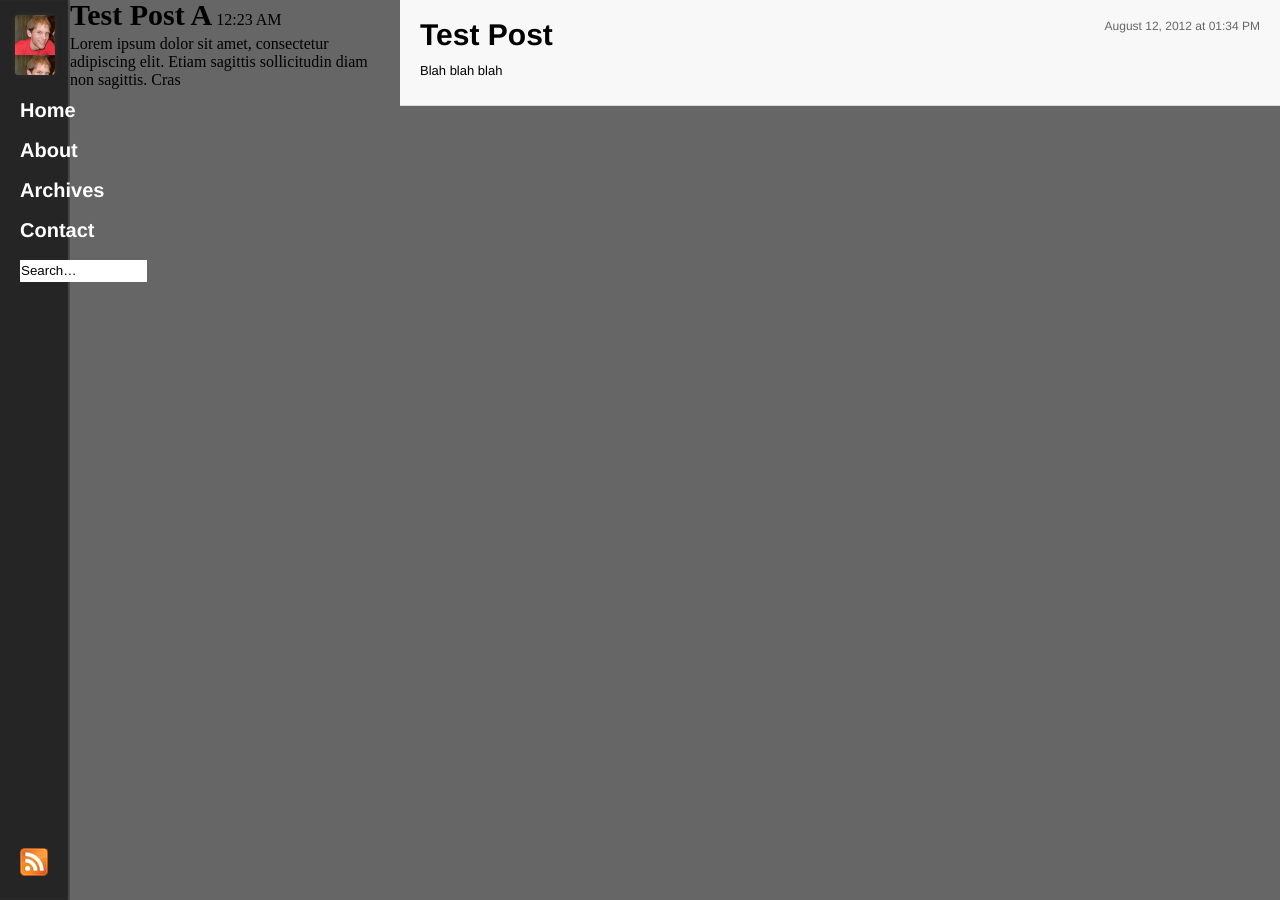
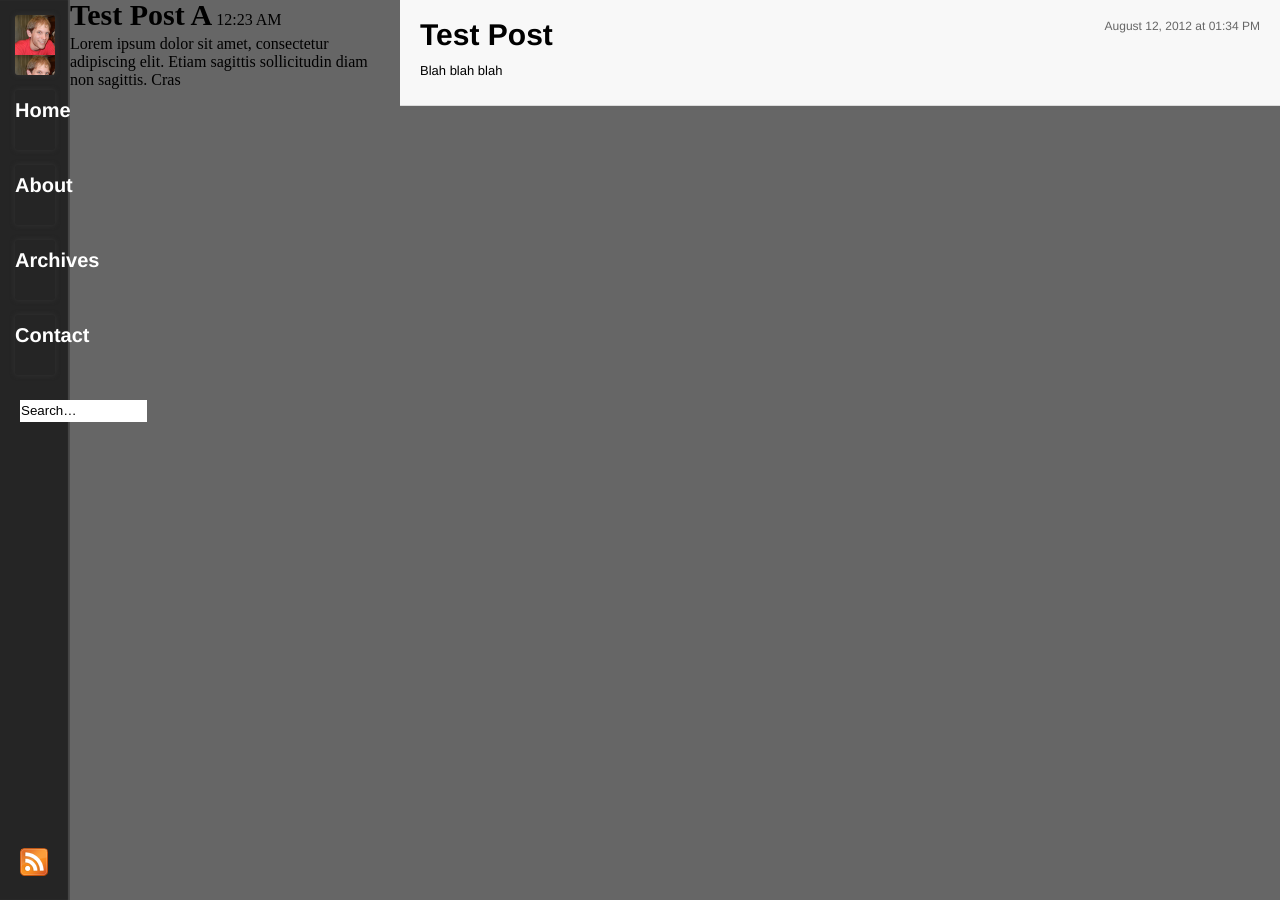
Before and after one commit to Tanner/Blog, a Jekyll site: the page built from _posts/2012-01-09-test-post.markdown, in a window 1280 px wide. Built offline with Jekyll 4.4.1, drawn with Linux system fonts in a browser that asks for light colours; Markdown is read by kramdown in place of the engine named in the settings.

Commit message:
Make all links icons.

```diff
--- a/_layouts/default.html
+++ b/_layouts/default.html
@@ -16,10 +16,10 @@
 	<div id="sidebar">
 		<ul>
 			<li id="avatar" class="icon"></li>
-			<li><a href="{{ site.baseurl }}/">Home</a></li>
-			<li><a href="{{ site.baseurl }}/about.html">About</a></li>
-			<li><a href="{{ site.baseurl }}">Archives</a></li>
-			<li><a href="{{ site.baseurl }}">Contact</a></li>
+			<li class="icon"><a href="{{ site.baseurl }}/">Home</a></li>
+			<li class="icon"><a href="{{ site.baseurl }}/about.html">About</a></li>
+			<li class="icon"><a href="{{ site.baseurl }}">Archives</a></li>
+			<li class="icon"><a href="{{ site.baseurl }}">Contact</a></li>
 			<li><input type="text" value="Search…"></li>
 		</ul>
 		<a href="{{ site.baseurl }}/rss.xml" id="rss"><img src="images/rss.png"></a>
```
